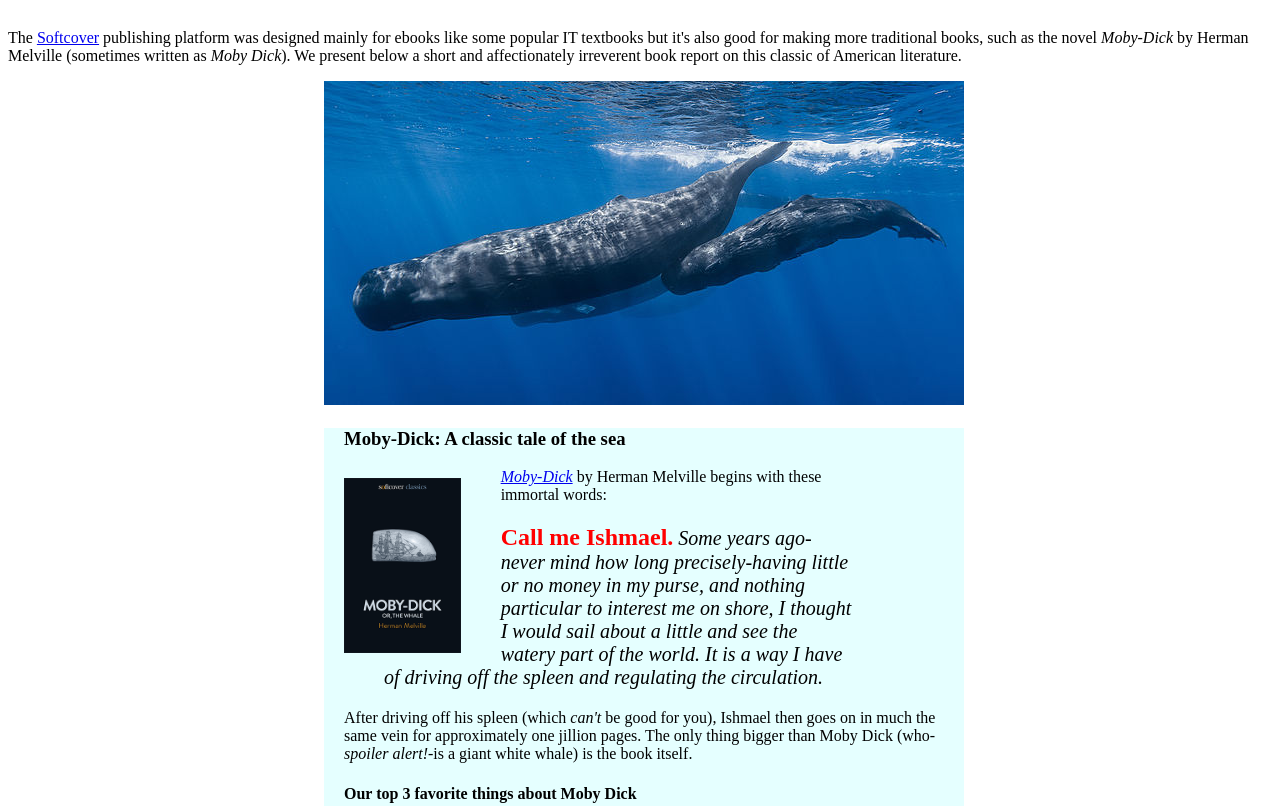
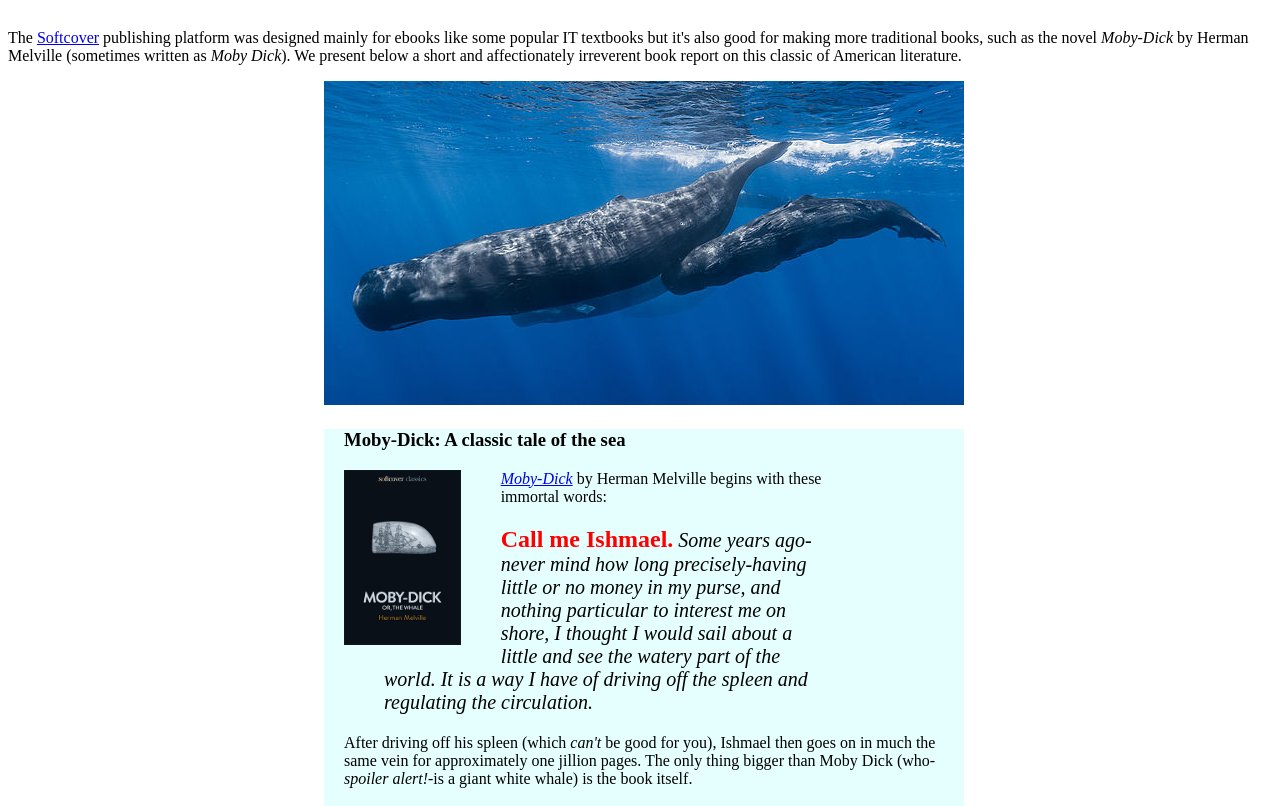
Before and after one commit to PaulKodes/learning-html-layouts-and-styling, a plain HTML site: page index.html in a window 1280 px wide. Shown: the part 128-934 px from the top of the page. Drawn offline with Linux system fonts and the light colour scheme.

Commit message:
changed some spacings

```diff
--- a/index.html
+++ b/index.html
@@ -20,19 +20,20 @@
 
     <div style="margin: 0 25% 0 25%; background-color: rgba(0,255,255,0.1); width:640px;">
         <div style="margin-left: 20px;">
-            <h3>Moby-Dick: A classic tale of the sea</h3>
-            <a href="https://www.softcover.io/read/6070fb03/moby-dick"><img src="images/moby_dick.png" alt="a picture of moby dick" style="float: left; height: 175px; margin: 10px 40px 10px 0;" ></a>
-            <p style="margin-top: 10px; width: 500px;"><em><a href="https://www.softcover.io/read/6070fb03/moby-dick">Moby-Dick</a></em> by Herman Melville begins with these immortal words:</p>
+            <h3 style="margin-top: 20px">Moby-Dick: A classic tale of the sea</h3>
+            <a href="https://www.softcover.io/read/6070fb03/moby-dick"><img src="images/moby_dick.png" alt="a picture of moby dick" style="float: left; height: 175px; margin: 0 40px 10px 0;" ></a>
+            <p style="width: 500px; "><em><a href="https://www.softcover.io/read/6070fb03/moby-dick">Moby-Dick</a></em> by Herman Melville begins with these immortal words:</p>
             <blockquote
             style="font-style: italic;
             font-size: 20px;
             ">
-                <p style="width: 470px;">
+                <p style="width: 430px;">
                     <span
                     style="font-style: normal;
                     font-size: 24px;
                     font-weight: bold;
                     color: #ff0000;
+
                     ">Call me Ishmael.</span> Some years ago-never mind how long precisely-having little or no money in my purse, and nothing particular to interest me on shore, I thought I would sail about a little and see the watery part of the world. It is a way I have of driving off the spleen and regulating the circulation.</p>
             </blockquote>
             <p>After driving off his spleen (which <em>can't</em> be good for you), Ishmael then goes on in much the same vein for approximately one jillion pages. The only thing bigger than Moby Dick (who-<em>spoiler alert!</em>-is a giant white whale) is the book itself.</p>
```
